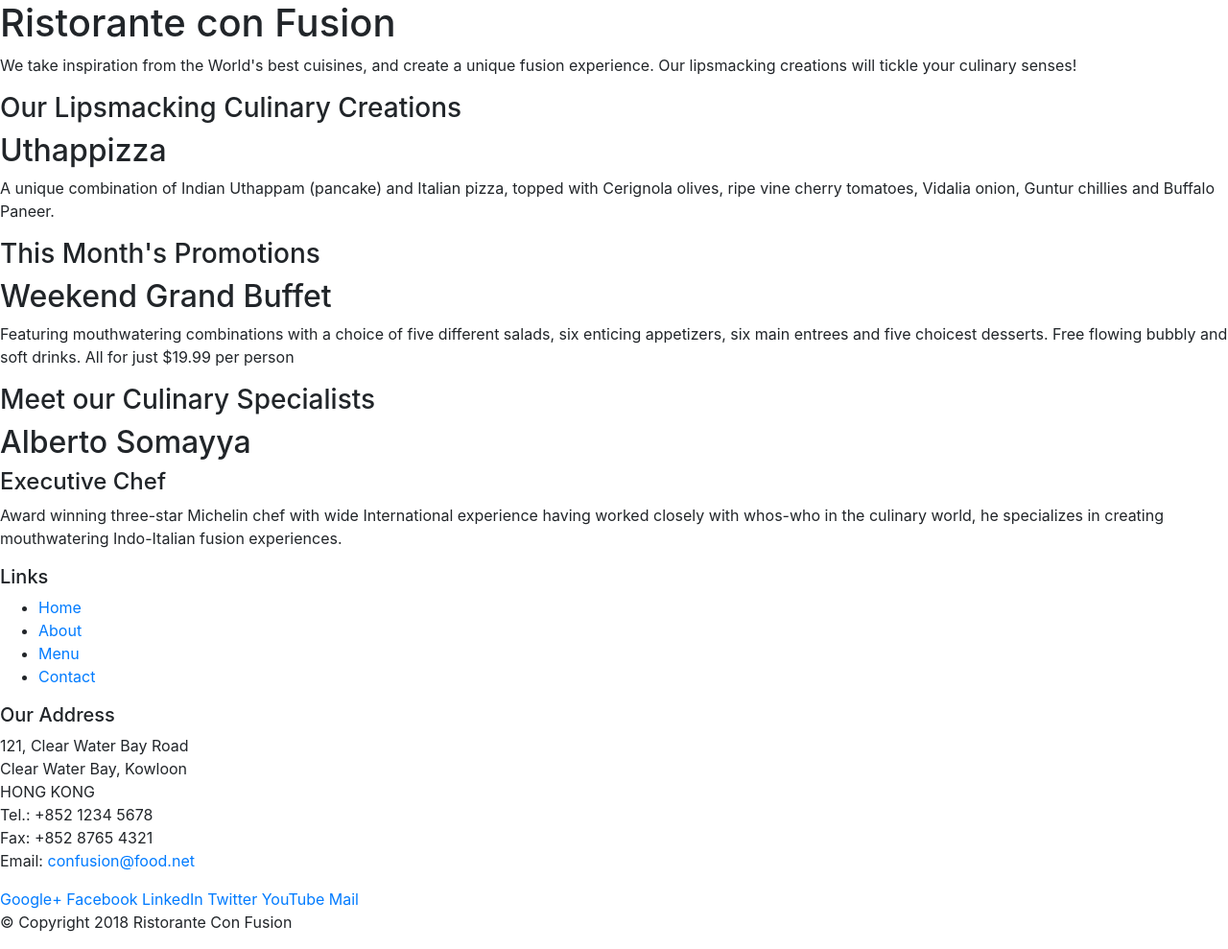
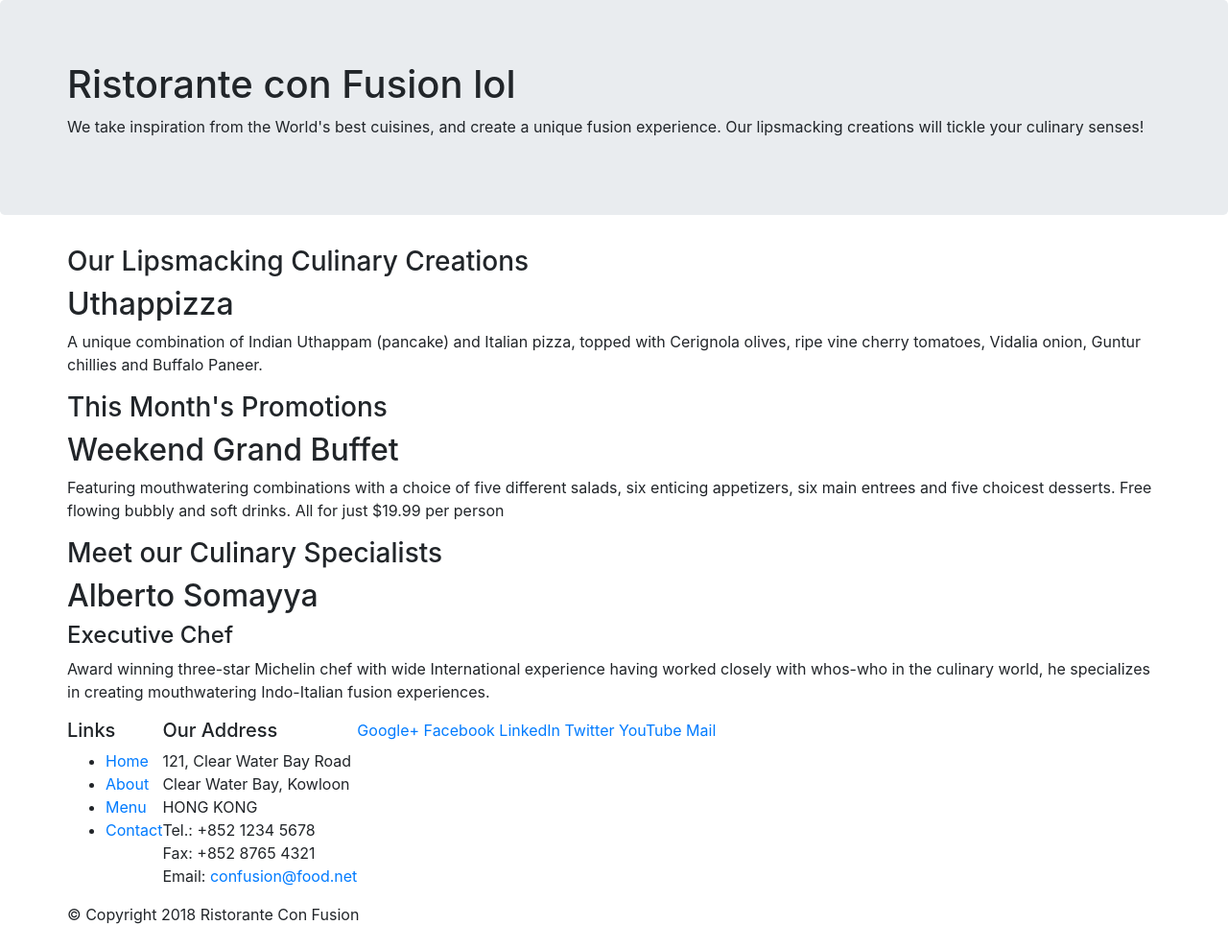
Before and after one commit to lequangduc/Boostrap_test, a website: page index.html in a window 1280 px wide. Shown: the whole page at 96% size. Drawn offline with nearby package versions, Linux system fonts and the light colour scheme.

Commit message:
browser sync update

```diff
--- a/index.html
+++ b/index.html
@@ -5,10 +5,7 @@
 
     <meta charset="utf-8" />
 
-    <meta
-      name="viewport"
-      content="width=device-width, initial-scale=1, shrink-to-fit=no"
-    />
+    <meta name="viewport" content="width=device-width, initial-scale=1, shrink-to-fit=no">
 
     <meta http-equiv="x-ua-compatible" content="ie=edge" />
 
@@ -20,12 +17,11 @@
     />
     <title>Ristorante Con Fusion</title>
   </head>
-  <body>
-    <header>
-      <div>
-        <div>
+    <header class="jumbotron">
+      <div class="container">
+        <div class="row">
           <div>
-            <h1>Ristorante con Fusion</h1>
+            <h1>Ristorante con Fusion lol</h1>
             <p>
               We take inspiration from the World's best cuisines, and create a
               unique fusion experience. Our lipsmacking creations will tickle
@@ -37,8 +33,9 @@
       </div>
     </header>
 
-    <div>
-      <div>
+    <div class="container">
+
+      <div class="row">
         <div>
           <h3>Our Lipsmacking Culinary Creations</h3>
         </div>
@@ -52,7 +49,7 @@
         </div>
       </div>
 
-      <div>
+      <div class="row">
         <div>
           <h3>This Month's Promotions</h3>
         </div>
@@ -67,7 +64,7 @@
         </div>
       </div>
 
-      <div>
+      <div class="row">
         <div>
           <h3>Meet our Culinary Specialists</h3>
         </div>
@@ -85,8 +82,8 @@
     </div>
 
     <footer>
-      <div>
-        <div>
+      <div class="container">
+        <div class="row">
           <div>
             <h5>Links</h5>
             <ul>
@@ -118,7 +115,7 @@
             </div>
           </div>
         </div>
-        <div>
+        <div class="row">
           <div>
             <p>© Copyright 2018 Ristorante Con Fusion</p>
           </div>
--- a/package.json
+++ b/package.json
@@ -11,6 +11,7 @@
   "author": "",
   "license": "ISC",
   "devDependencies": {
+    "browser-sync": "^2.27.10",
     "lite-server": "^2.3.0"
   },
   "dependencies": {
```
Also changed, not shown: 1 other file.
